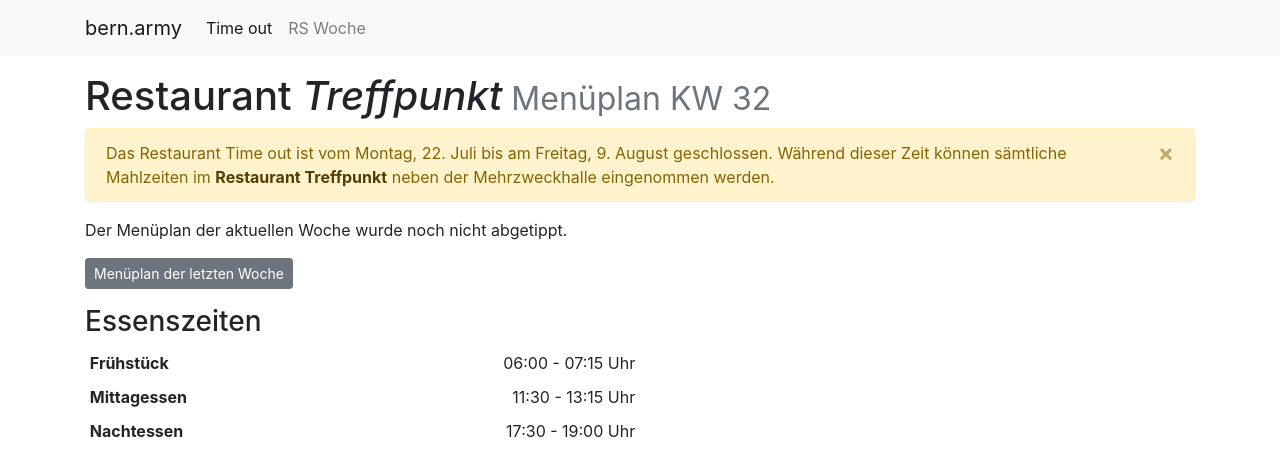
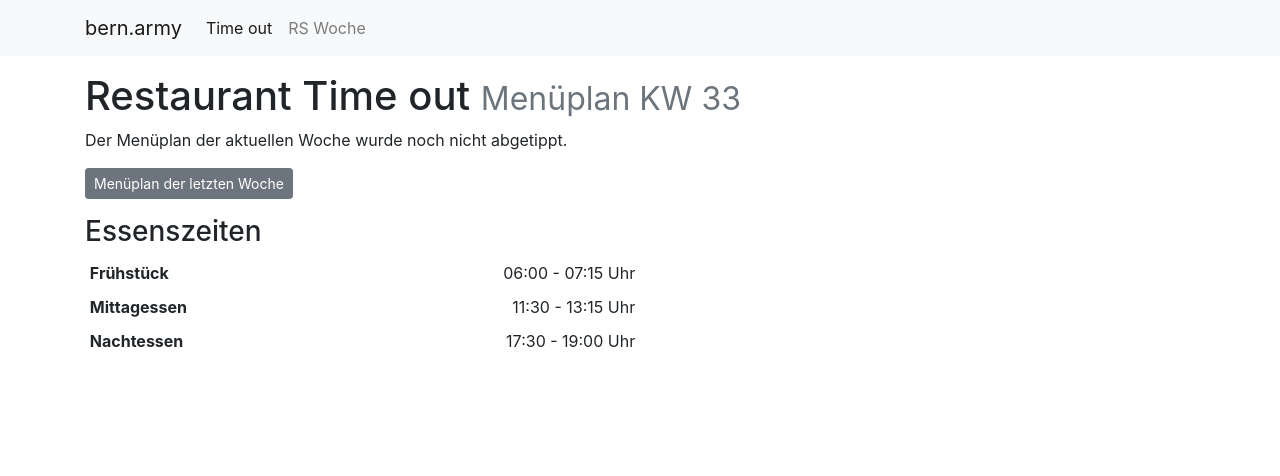
Before and after one commit to jmesserli/bern.army, a Nuxt app: page /timeout in a window 1280 px wide. Shown: the top 476 px of the page. Built offline with nearby package versions, Linux system fonts and the light colour scheme; what vue-matomo would draw is missing.

Commit message:
Update menu for kw 33

```diff
--- a/pages/timeout.vue
+++ b/pages/timeout.vue
@@ -1,20 +1,11 @@
 <template>
   <div class="container">
     <h1 class="mt-3">
-      Restaurant <i>Treffpunkt</i>
+      Restaurant Time out
       <small class="text-muted">
         Menüplan KW <span>{{ menu.week }}</span>
       </small>
     </h1>
-
-    <b-alert show dismissible variant="warning">
-      Das Restaurant Time out ist vom Montag, 22. Juli bis am Freitag, 9. August
-      geschlossen. Während dieser Zeit können sämtliche Mahlzeiten im
-      <a href="https://goo.gl/maps/8mZWiJUm8wsVBGZbA" class="alert-link">
-        Restaurant Treffpunkt</a
-      >
-      neben der Mehrzweckhalle eingenommen werden.
-    </b-alert>
 
     <div v-if="outdated">
       <p>Der Menüplan der aktuellen Woche wurde noch nicht abgetippt.</p>
@@ -86,7 +77,7 @@ export default {
   data() {
     return {
       menu: {
-        week: 32,
+        week: 33,
         fields: [
           'tag',
           'tagesteller',
@@ -97,48 +88,47 @@ export default {
           {
             tag: 'Montag',
             tagesteller:
-              'Schweinshalsbraten\nmit Senfsauce, Karottenscheiben und Spiralen',
+              'Schweins-Gyros\nan Sauerrahmsauce mit grünen Bohnen und neuen Kartoffeln',
             'pasta-hit':
-              'Cellentani al Carbonara\n(Speck, Zwiebeln und Petersilie an Rahmsauce)\noder Tomatensauce',
+              'Penne ai Funghi\n(mit Steinpilzen und Zwiebeln an Tomatensauce)',
             nachtessen:
-              'Gemüsefrühlingsrolle\nmit süss-saurer Sauce, Risi e Bisi',
+              'Bärner Hörnli-Auflauf\nmit Cervelat, Vorderschinken und Rüebli',
             _rowVariant: dayOfWeek === 1 ? 'success' : 'default'
           },
           {
             tag: 'Dienstag',
             tagesteller:
-              'Dorschfilet auf Tomatensauce\nBlattspinat und Würfelkartoffeln\nDessert',
+              'Paniertes Seelachsfilet\nmit Tartaresauce, Broccoliröschen und Trockenreis\nDessert',
             'pasta-hit':
-              'Gefüllte Pasta con Pesto\n(Basilikum, Pinienkerne, Sbrinz und Olivenöl)',
-            nachtessen:
-              'Penne al Cosimo\n(mit Speck und Artischocken an Tomatensauce)\noder Tomatensauce',
+              'Penne alla Nonna\n(mit Speck, Schinken, Tomaten und Peperoni an Rahmsauce)\noder Tomatensauce',
+            nachtessen: 'Gemüse-Rösti\nmit Raclettekäse überbacken',
             _rowVariant: dayOfWeek === 2 ? 'success' : 'default'
           },
           {
             tag: 'Mittwoch',
             tagesteller:
-              'Kalbsbratwurst\nmit Zwiebelsauce, Ratatouille und Rösti',
+              'Rindfleischvogel\nmit zweifarbigen Rüebli und Kräuterkartoffelstock',
             'pasta-hit':
-              'Cellentani con Salmone\n(Weissweinsauce mit Rauchlachs, Zwiebeln, Lauch und Dill)\noder Tomatensauce',
-            nachtessen: 'Kichererbsen-Stroganoff\nund Pilav Reis',
+              'Penne Alfredo\n(Rahmsauce mit Zwiebeln, Sbrinz und Petersilie)',
+            nachtessen: "Tortelloni\nall'arrabiata",
             _rowVariant: dayOfWeek === 3 ? 'success' : 'default'
           },
           {
             tag: 'Donnerstag',
             tagesteller:
-              'Poulet Ragout "Havanna-Style"\nan Kokos-Korriandersauce, Kräutertomate und Spinatnudeln\nDessert',
+              'Poulet Cordon-Bleu\nPeperonatagemüse und Weissweinrisotto',
             'pasta-hit':
-              'Cellentani Bolognese\n(Rindshackfleisch und Gemüse)\noder Tomatensauce',
+              'Penne con Mortadella\n(mit Mortadella, Zwiebeln und Pereroni an Pestorahmsauce)\noder Tomatensauce',
             nachtessen:
-              'Cheeseburger\nmit Coleslaw-Salat und Kartoffelschnitzen',
+              'St. Galler-Schüblig\nKartoffelsalatmit Eiern und Essiggurken',
             _rowVariant: dayOfWeek === 4 ? 'success' : 'default'
           },
           {
             tag: 'Freitag',
             tagesteller:
-              'Kalbsrahmgeschnetzeltes\nmit Champignons, Zucchettischeiben und wilder Reis',
+              'Hackbraten\nmit Rotweinsauce, Blumenkohl und Tomatennudeln\nDessert',
             'pasta-hit':
-              'Gefüllte Pasta Cinque P\n(Tomatenrahmsauce mit Pfeffer, Petersilie und Sbrinz)',
+              'Penne al Tonno\n(mit Thunfisch, Sardellen und Oliven an Tomatensauce)',
             nachtessen: 'Abends geschlossen\nLunchbestellung bis zum Frühstück',
             _rowVariant: dayOfWeek === 5 ? 'success' : 'default'
           }
```
